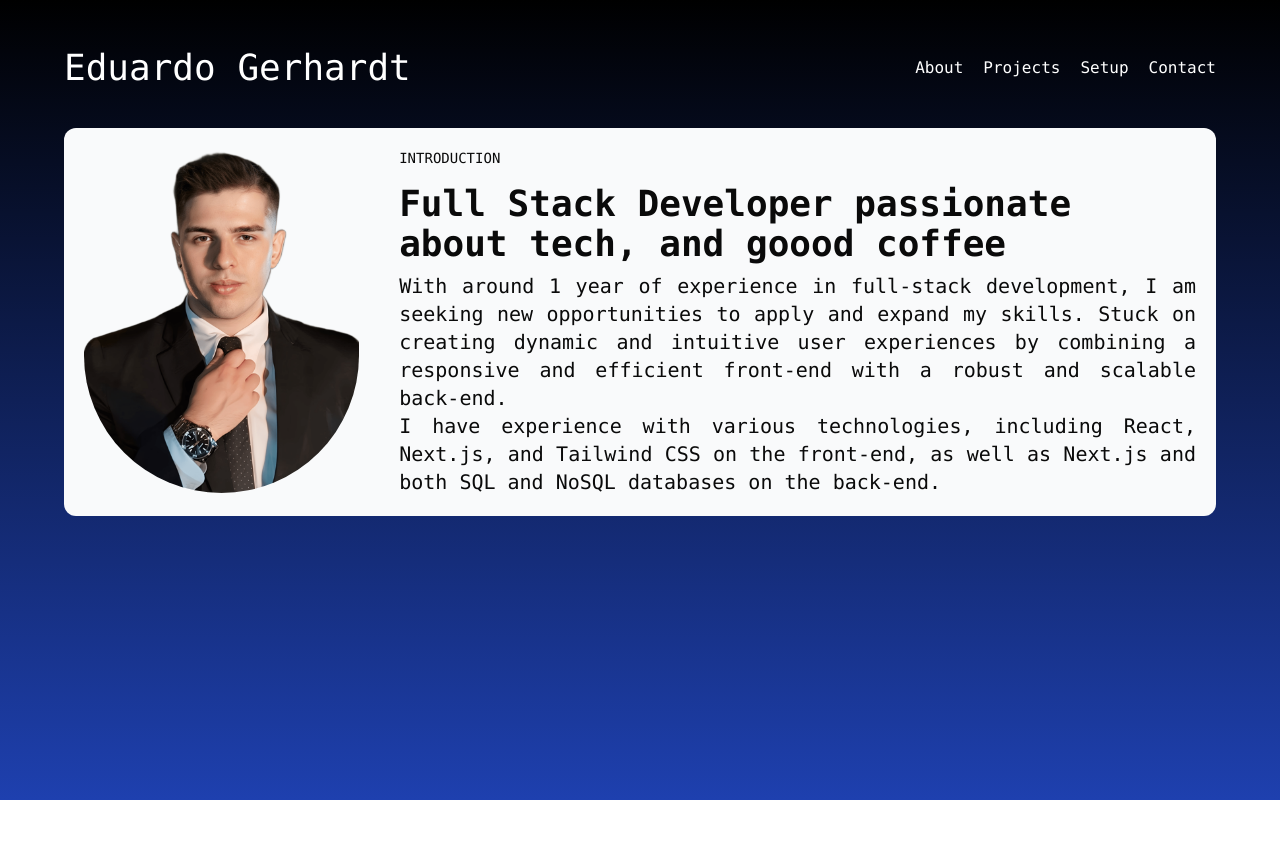
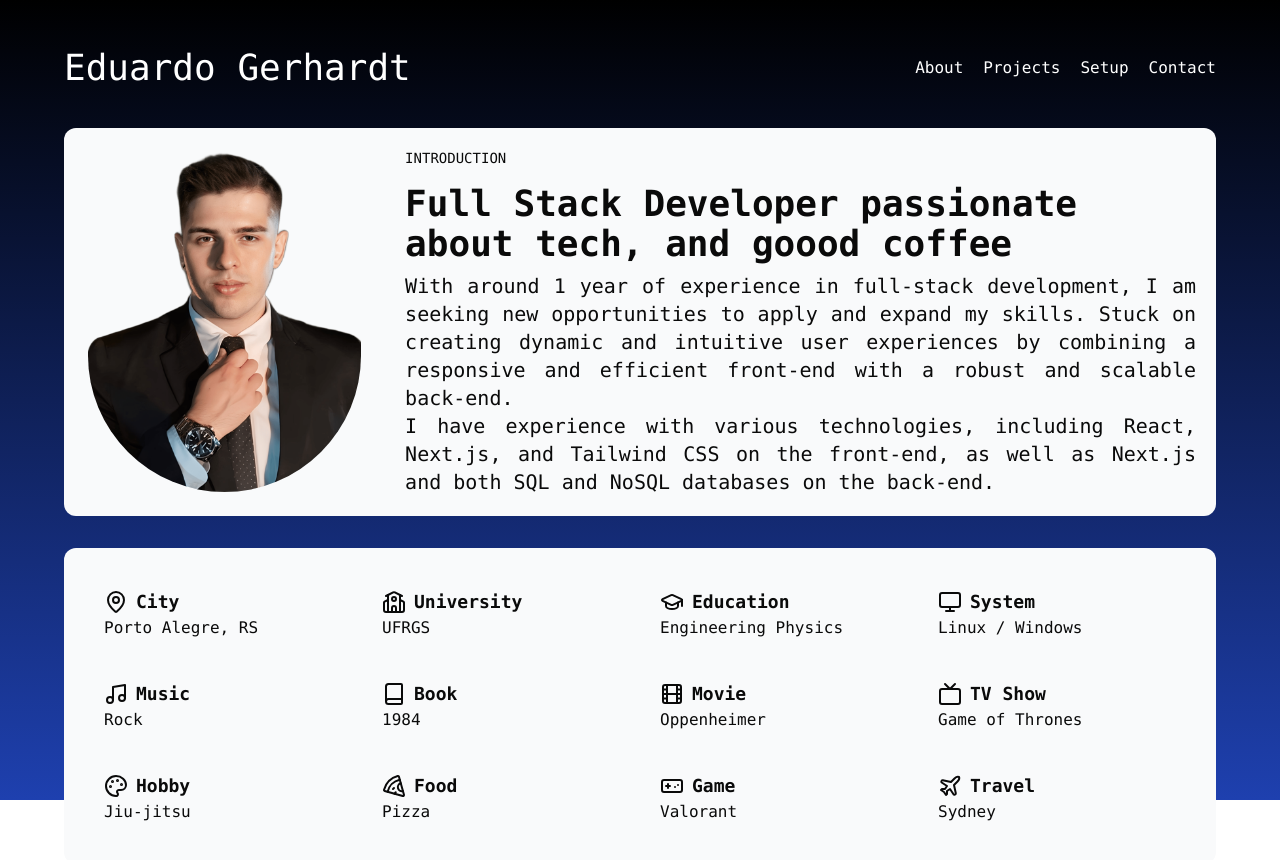
Before and after one commit to gerhardteduardo/portfolio, a React (Vite) app in the folder react-app/: page / in a window 1280 px wide. Shown: the top 860 px of the page. Before the commit the page ends 800 px from the top, so only its background shows below. Built offline with nearby package versions, Linux system fonts and the light colour scheme.

Commit message:
feat: add my preferences

```diff
--- /dev/null
+++ b/react-app/src/components/ui/bullet.tsx
@@ -0,0 +1,21 @@
+import { ReactNode } from "react";
+
+interface BulletProps {
+  icon: ReactNode;
+  title: string;
+  description: string;
+}
+
+const Bullet = ({ icon, title, description }: BulletProps) => {
+  return (
+    <div>
+      <div className="flex gap-2 items-center">
+        {icon}
+        <h3 className="font-black text-lg">{title}</h3>
+      </div>
+      <p className="">{description}</p>
+    </div>
+  );
+};
+
+export default Bullet;
--- a/react-app/src/pages/About.tsx
+++ b/react-app/src/pages/About.tsx
@@ -1,13 +1,34 @@
+import Bullet from "@/components/ui/bullet";
+import myPhoto from "/src/assets/gerhardt.png";
+import { Music, MapPin, Film, Tv, Pizza, Monitor, GraduationCap, School, Book, Palette, Gamepad, Plane } from "lucide-react";
 
-import myPhoto from "/src/assets/gerhardt.png";
+const Preferences = () => {
+  return (
+    <div className="grid grid-cols-4 gap-10 w-full">
+      <Bullet icon={<MapPin />} title="City" description="Porto Alegre, RS" />
+      <Bullet icon={<School />} title="University" description="UFRGS" />
+      <Bullet icon={<GraduationCap />} title="Education" description="Engineering Physics" />
+      <Bullet icon={<Monitor />} title="System" description="Linux / Windows" />
+      <Bullet icon={<Music />} title="Music" description="Rock" />
+      <Bullet icon={<Book />} title="Book" description="1984" />
+      <Bullet icon={<Film />} title="Movie" description="Oppenheimer" />
+      <Bullet icon={<Tv />} title="TV Show" description="Game of Thrones" />
+      <Bullet icon={<Palette />} title="Hobby" description="Jiu-jitsu" />
+      <Bullet icon={<Pizza />} title="Food" description="Pizza" />
+      <Bullet icon={<Gamepad />} title="Game" description="Valorant" />
+      <Bullet icon={<Plane />} title="Travel" description="Sydney" />
+    </div>
+  );
+};
 
 const About = () => {
   return (
-      <div className="flex rounded-xl bg-gray-50">
-        <div className="p-5 items-center flex">
-          <img src={myPhoto} alt="eduardo-gerhardt" className="w-96 rounded-b-full" />
+    <>
+      <div className="lg:flex rounded-xl bg-gray-50">
+        <div className="p-6 justify-center flex">
+          <img src={myPhoto} alt="eduardo-gerhardt" className="lg:w-96 w-40 rounded-b-full" />
         </div>
-        <div className="p-5  flex-col  w-full mx-auto   ">
+        <div className="p-5 flex-col w-full mx-auto">
           <h1 className="text-sm uppercase">Introduction</h1>
           <h2 className="font-black text-4xl mt-4">Full Stack Developer passionate about tech, and goood coffee</h2>
           <p className="text-xl mt-2 text-justify">
@@ -16,6 +37,10 @@ const About = () => {
           </p>
         </div>
       </div>
+      <div className="flex rounded-xl mt-8 bg-gray-50 p-10">
+        <Preferences />
+      </div>
+    </>
   );
 };
 
```
